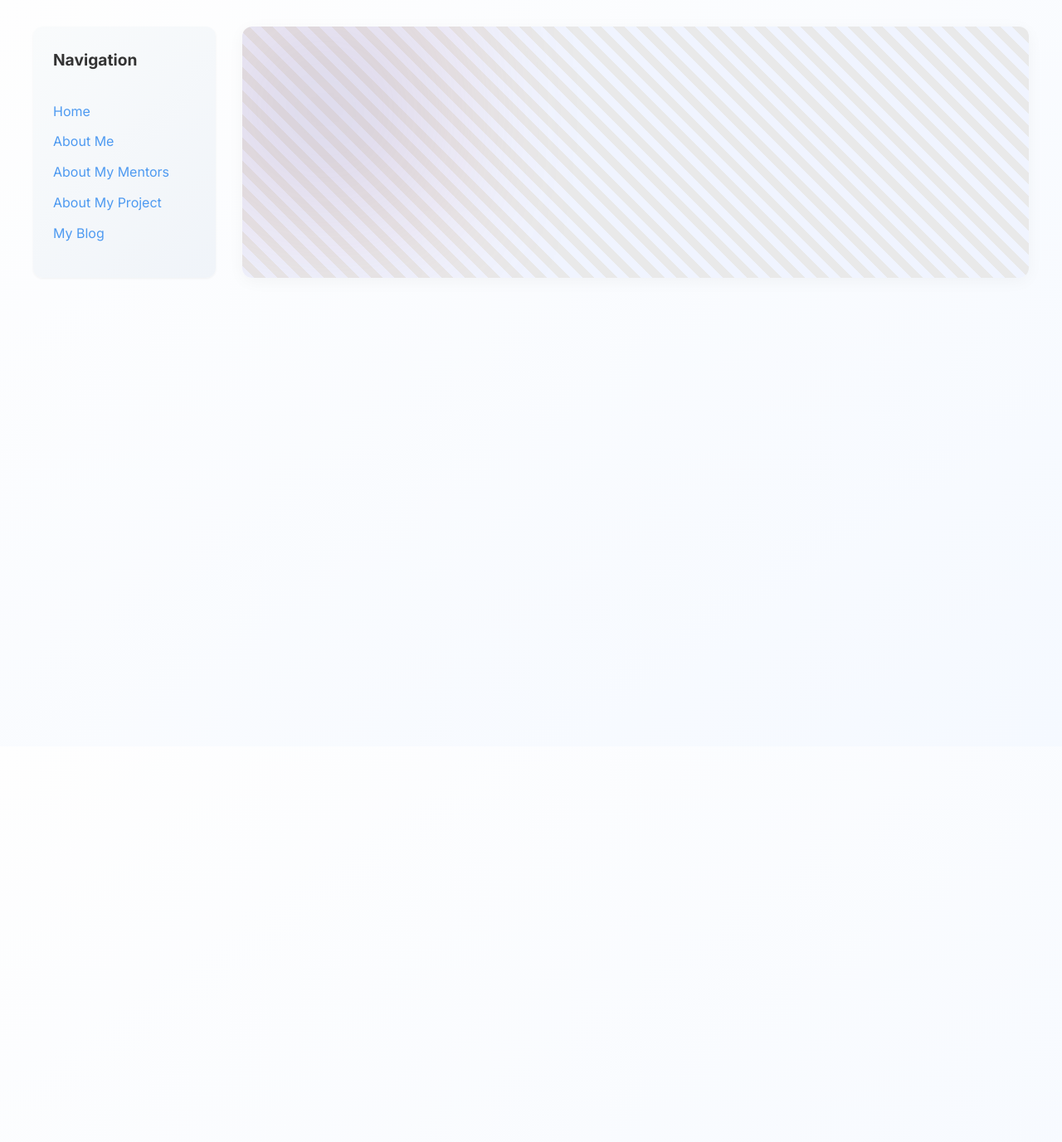
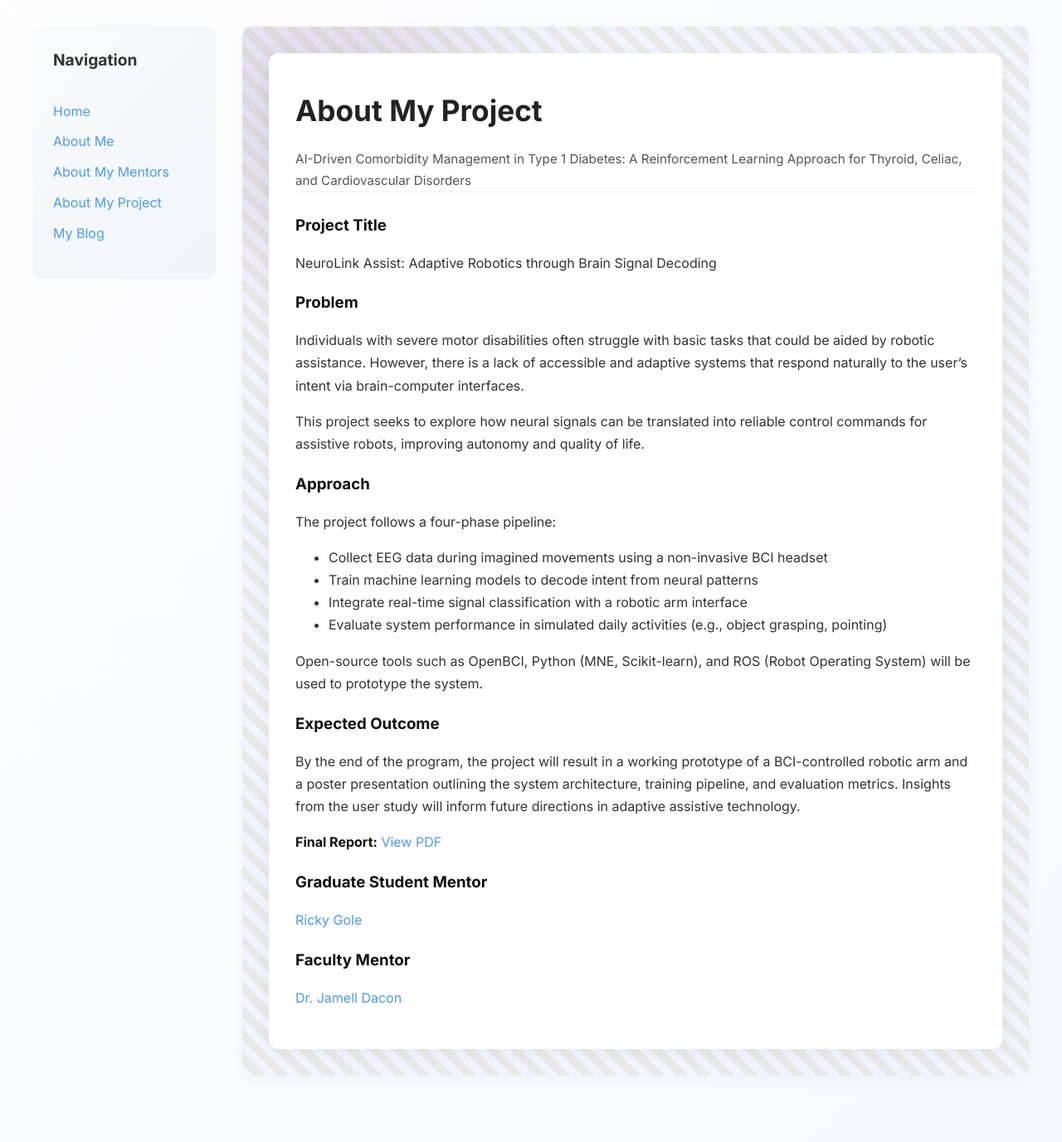
Before and after one commit to obwoj1/obwoj1.github.io, a Jekyll site: the page built from pages/about-my-project.md, in a window 1280 px wide. Shown: the whole page at 83% size. Built offline with Jekyll 4.4.1, drawn with Linux system fonts in a browser that asks for light colours; our own code applies the rules of GitHub Pages for plain Markdown files; before the commit the page ends 900 px from its top, so only the background shows below that.

Commit message:
Update about-my-project.md

```diff
--- a/pages/about-my-project.md
+++ b/pages/about-my-project.md
@@ -3,7 +3,7 @@ layout: project
 title: About My Project
 permalink: /about-my-project.html
 
-subtitle: AI-Driven Comorbidity Management in Type 1 Diabetes: A Reinforcement Learning Approach for Thyroid, Celiac, and Cardiovascular Disorders
+subtitle: "AI-Driven Comorbidity Management in Type 1 Diabetes: A Reinforcement Learning Approach for Thyroid, Celiac, and Cardiovascular Disorders"
 project_title: "NeuroLink Assist: Adaptive Robotics through Brain Signal Decoding"
 
 problem: |
```
